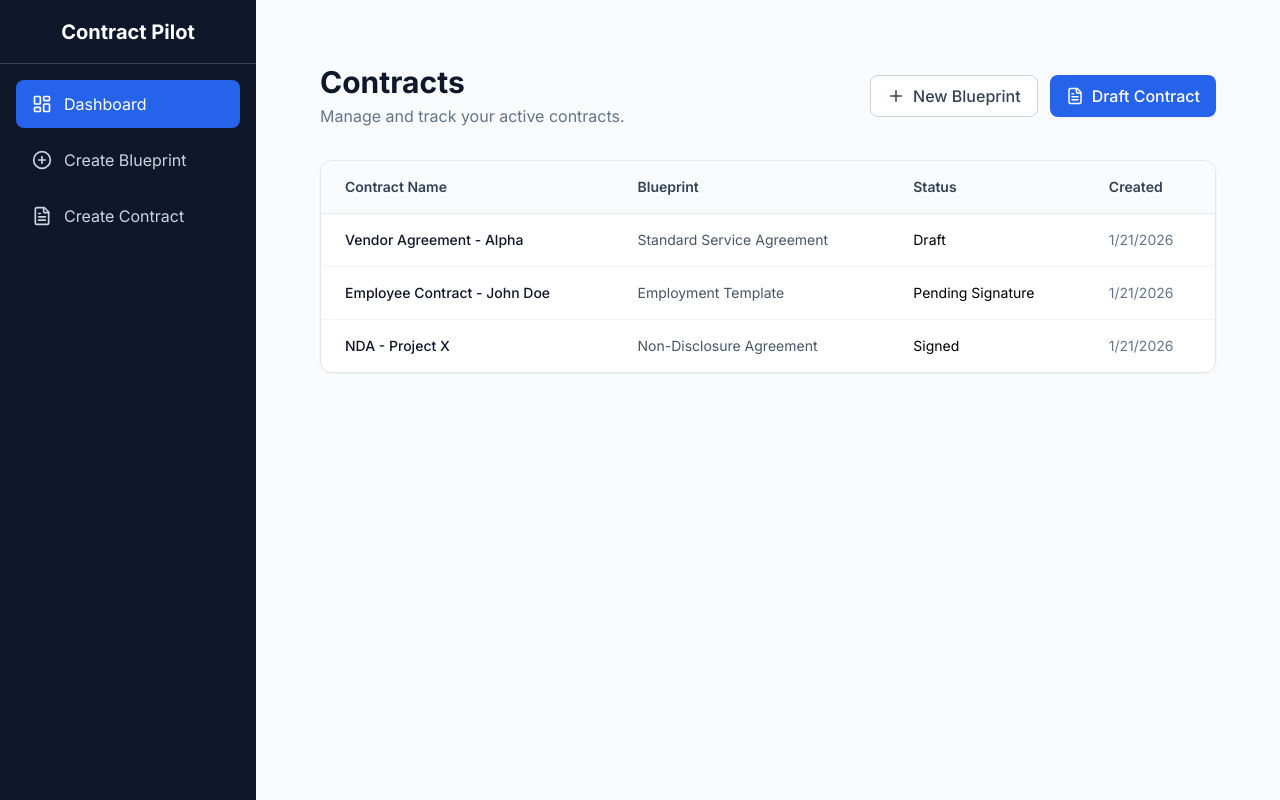
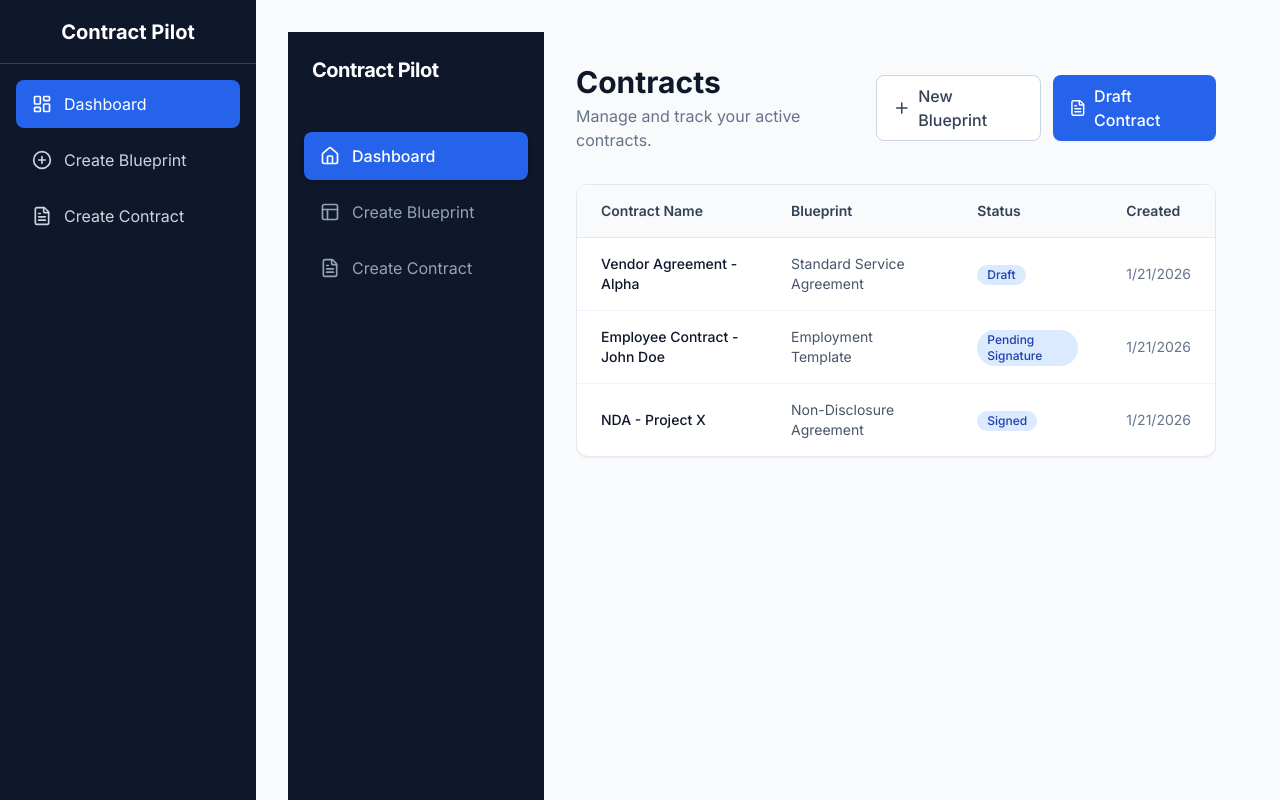
Before and after one commit to Areebkalim/Contract-manager, a Next.js app in the folder contract-platform/: page / in a window 1280 px wide. Built offline with nearby package versions, Linux system fonts and the light colour scheme.

Commit message:
feat: add navigation sidebar and links

```diff
--- a/contract-platform/src/app/page.tsx
+++ b/contract-platform/src/app/page.tsx
@@ -1,8 +1,9 @@
 'use client';
 
 import Link from 'next/link';
-import { FileText, Plus } from 'lucide-react';
+import { FileText, Plus, Layout, Home } from 'lucide-react';
 
+// Mock data to show the table isn't empty
 const contracts = [
   { id: '1', name: 'Vendor Agreement - Alpha', blueprintName: 'Standard Service Agreement', status: 'Draft', createdDate: new Date().toISOString() },
   { id: '2', name: 'Employee Contract - John Doe', blueprintName: 'Employment Template', status: 'Pending Signature', createdDate: new Date().toISOString() },
@@ -11,21 +12,57 @@ const contracts = [
 
 export default function Dashboard() {
   return (
-    <div className="space-y-8 p-8 bg-gray-50 min-h-screen">
-      <div className="flex items-center justify-between">
+    <div className="flex min-h-screen bg-gray-50">
+
+      {/* SIDEBAR (Dark Theme) */}
+      <aside className="w-64 bg-slate-900 text-white flex-shrink-0 hidden md:block">
+        <div className="p-6">
+          <h1 className="text-xl font-bold tracking-tight">Contract Pilot</h1>
+        </div>
+        <nav className="mt-6 px-4 space-y-2">
+          {/* Dashboard Link */}
+          <Link href="/" className="flex items-center gap-3 px-4 py-3 bg-blue-600 text-white rounded-lg font-medium shadow-md">
+            <Home size={20} />
+            <span>Dashboard</span>
+          </Link>
+
+          {/* Create Blueprint Link */}
+          <Link href="/blueprints/new" className="flex items-center gap-3 px-4 py-3 text-slate-400 hover:bg-slate-800 hover:text-white rounded-lg transition-colors">
+            <Layout size={20} />
+            <span>Create Blueprint</span>
+          </Link>
+
+          {/* Create Contract Link */}
+          <Link href="/contracts/new" className="flex items-center gap-3 px-4 py-3 text-slate-400 hover:bg-slate-800 hover:text-white rounded-lg transition-colors">
+            <FileText size={20} />
+            <span>Create Contract</span>
+          </Link>
+        </nav>
+      </aside>
+
+      {/* MAIN CONTENT */}
+      <main className="flex-1 p-8">
+        <div className="flex items-center justify-between mb-8">
           <div>
             <h1 className="text-3xl font-bold text-slate-900">Contracts</h1>
             <p className="text-slate-500 mt-1">Manage and track your active contracts.</p>
           </div>
           <div className="flex gap-3">
-          <button className="flex items-center gap-2 px-4 py-2 bg-white border border-slate-300 rounded-lg text-slate-700 hover:bg-slate-50 font-medium">
+
+            {/* New Blueprint Button (Top Right) */}
+            <Link href="/blueprints/new" className="flex items-center gap-2 px-4 py-2 bg-white border border-slate-300 rounded-lg text-slate-700 hover:bg-slate-50 font-medium transition-colors">
                <Plus size={18} /> <span>New Blueprint</span>
-          </button>
-          <button className="flex items-center gap-2 px-4 py-2 bg-blue-600 text-white rounded-lg hover:bg-blue-700 font-medium shadow-sm">
+            </Link>
+
+            {/* Draft Contract Button (Top Right) */}
+            <Link href="/contracts/new" className="flex items-center gap-2 px-4 py-2 bg-blue-600 text-white rounded-lg hover:bg-blue-700 font-medium shadow-sm transition-colors">
                <FileText size={18} /> <span>Draft Contract</span>
-          </button>
+            </Link>
+
           </div>
         </div>
+
+        {/* Table */}
         <div className="bg-white rounded-xl border border-slate-200 shadow-sm overflow-hidden">
           <table className="w-full text-left text-sm">
             <thead className="bg-slate-50 border-b border-slate-200">
@@ -41,13 +78,18 @@ export default function Dashboard() {
                 <tr key={contract.id} className="hover:bg-slate-50 transition-colors">
                   <td className="px-6 py-4 font-medium text-slate-900">{contract.name}</td>
                   <td className="px-6 py-4 text-slate-600">{contract.blueprintName}</td>
-                <td className="px-6 py-4">{contract.status}</td>
+                  <td className="px-6 py-4">
+                    <span className="inline-flex items-center px-2.5 py-0.5 rounded-full text-xs font-medium bg-blue-100 text-blue-800">
+                      {contract.status}
+                    </span>
+                  </td>
                   <td className="px-6 py-4 text-slate-500">{new Date(contract.createdDate).toLocaleDateString()}</td>
                 </tr>
               ))}
             </tbody>
           </table>
         </div>
+      </main>
     </div>
   );
 }
```
Lines whose indentation alone changed are shown as unchanged.
